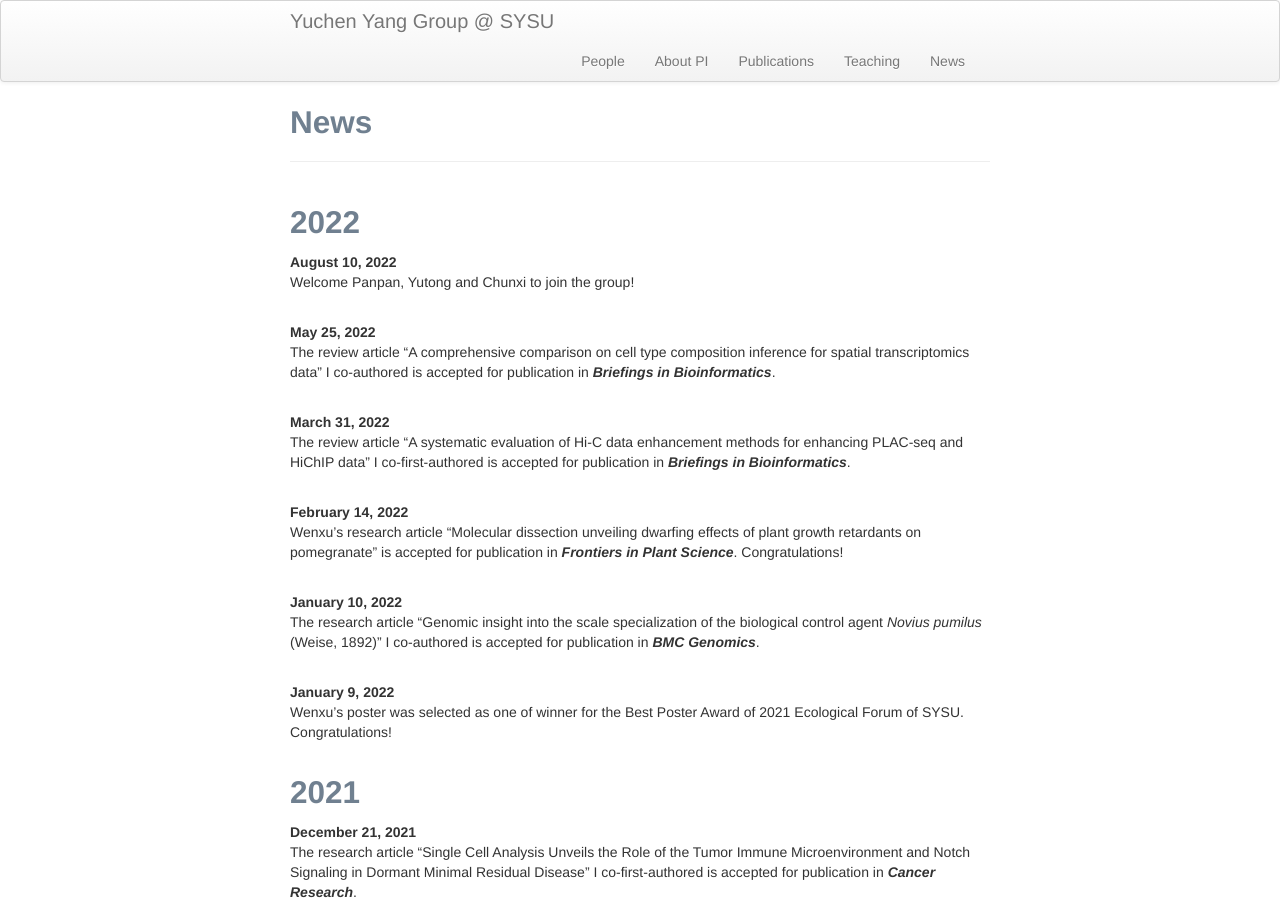
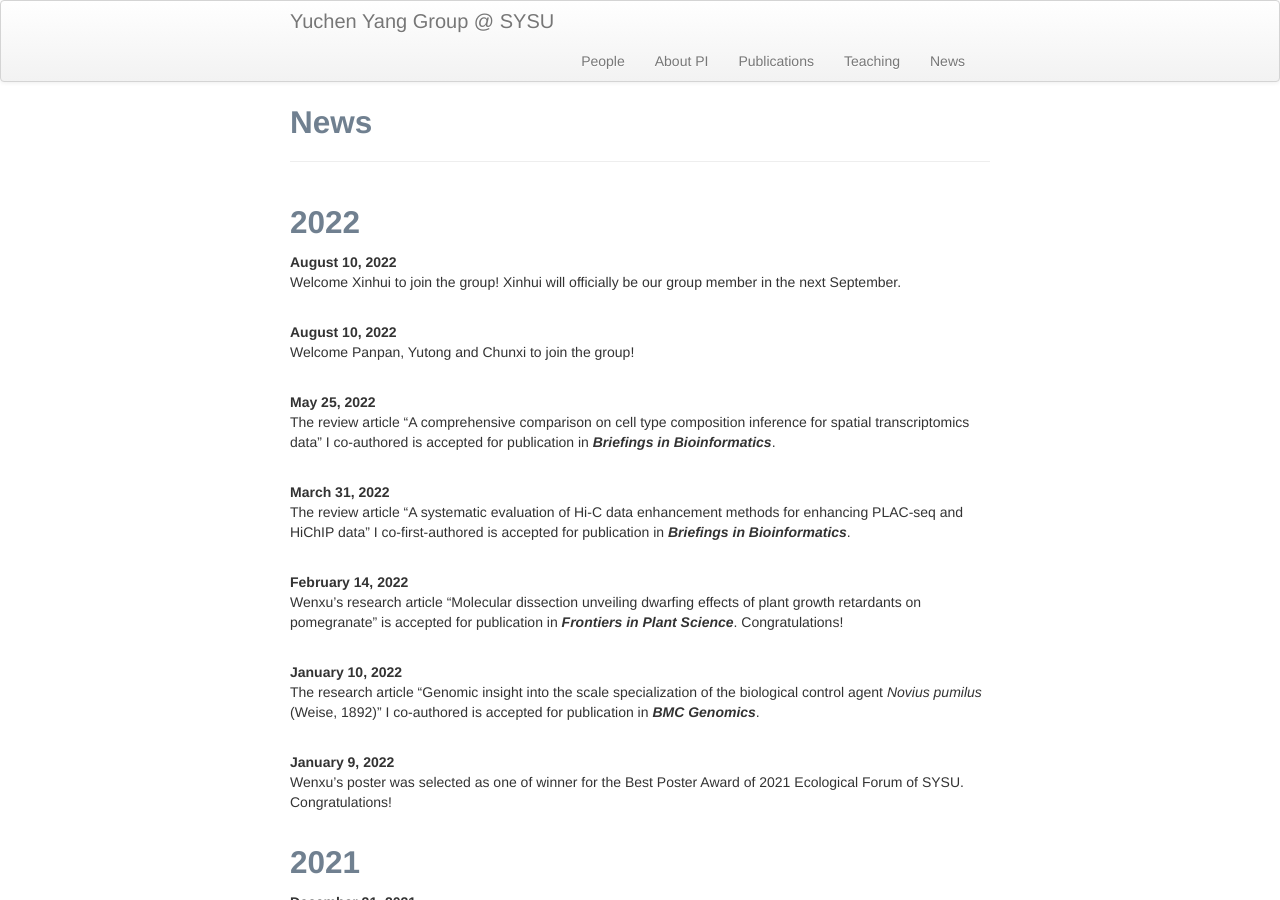
Before and after one commit to yuchenyanggroup/yuchenyanggroup.github.io, a Jekyll site: the page built from pages/News.md, in a window 1280 px wide and 900 px high. Built offline with Jekyll 4.4.1, drawn with Linux system fonts in a browser that asks for light colours.

Commit message:
Update News.md

```diff
--- a/pages/News.md
+++ b/pages/News.md
@@ -3,6 +3,10 @@ layout: page
 title: News
 ---
 ## 2022
+<b>August 10, 2022</b><br/>
+Welcome Xinhui to join the group! Xinhui will officially be our group member in the next September. <br/>
+<br/>
+
 <b>August 10, 2022</b><br/>
 Welcome Panpan, Yutong and Chunxi to join the group!<br/>
 <br/>
```
